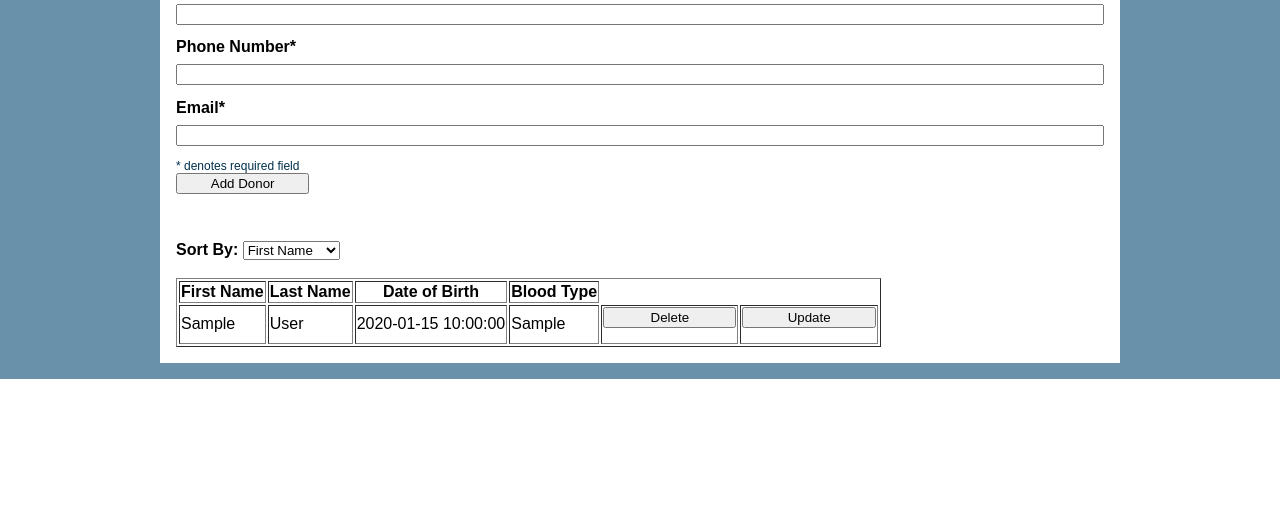
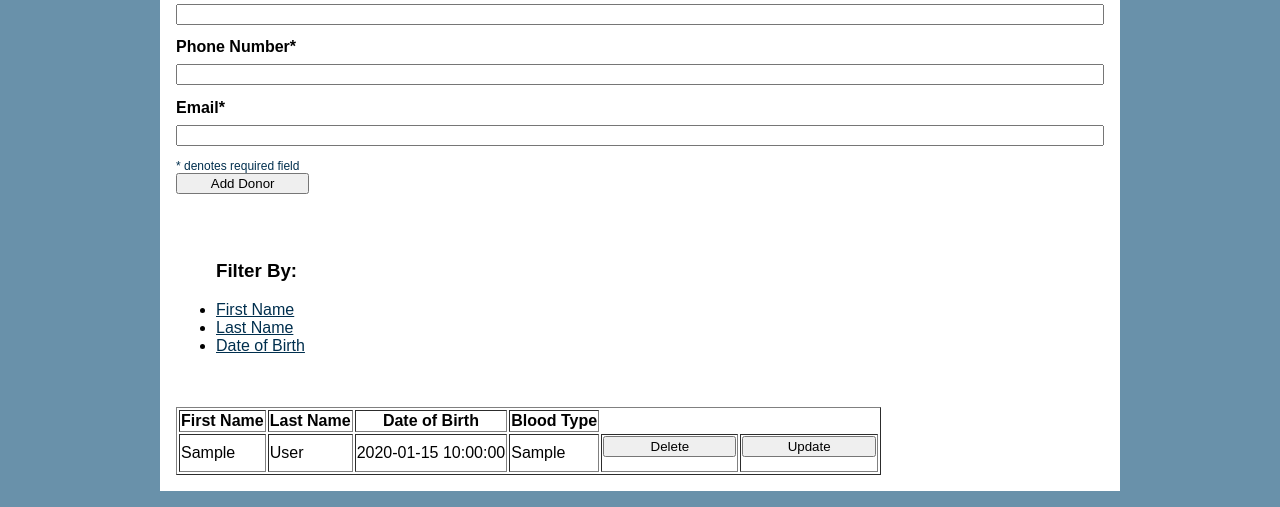
Before and after one commit to joymicoariola/wc_bloodbank, a Flask app: page /donors in a window 1280 px wide. Shown: the part 716-1223 px from the top of the page. Before the commit the page ends 1095 px from the top, so only its background shows below. Run offline with Flask 2, Linux system fonts and the light colour scheme; tables that the repository leaves empty or names only in its code hold one stand-in row (values such as "Sample post"); data that the repository does not hold is empty; some libraries are stand-ins or nearby versions.

Commit message:
Donors.j2:
Fixed Donors to allow for filtering.
Changed the filter from a select tag to a list where people can click on it to see a fitlered table based on their selection
TODO: Display what attribute is currently being filtered on.

App.py:

Added some route handlers to help with my filtering.

Let me know if you have any quesitons.

```diff
--- a/app.py
+++ b/app.py
@@ -19,6 +19,20 @@ def index():
 def donors():
     db_connection = connect_to_database()
     query = "SELECT firstName, lastName, dateOfBirth, bloodType FROM Donors ORDER BY firstName ASC;"
+    sql_result = execute_query(db_connection, query).fetchall()
+    return render_template("donors.j2", people=sql_result)
+
+@app.route('/donors_last')
+def donors_last():
+    db_connection = connect_to_database()
+    query = "SELECT firstName, lastName, dateOfBirth, bloodType FROM Donors ORDER BY lastName ASC;"
+    sql_result = execute_query(db_connection, query).fetchall()
+    return render_template("donors.j2", people=sql_result)
+
+@app.route('/donors_DOB')
+def donors_DOB():
+    db_connection = connect_to_database()
+    query = "SELECT firstName, lastName, dateOfBirth, bloodType FROM Donors ORDER BY dateOfBirth ASC;"
     sql_result = execute_query(db_connection, query).fetchall()
     return render_template("donors.j2", people=sql_result)
 
--- a/templates/donors.j2
+++ b/templates/donors.j2
@@ -39,13 +39,13 @@
     </div>
 
     <br>
+    <ul> <h3> Filter By:</h3>
+     <li><a href="{{ url_for('donors') }}">First Name</a></li>
+     <li><a href="{{ url_for('donors_last') }}">Last Name</a></li>
+     <li><a href="{{ url_for('donors_DOB') }}">Date of Birth</a></li>
+    </ul>
 
-    <label for="sortBy">Sort By:</label>
-    <select name="sortBy">
-      <option value="firstName">First Name</option>
-      <option value="lastName">Last Name</option>
-      <option value="dob">Date of Birth</option>
-    </select>
+
 
     <br>
     <br>
```
